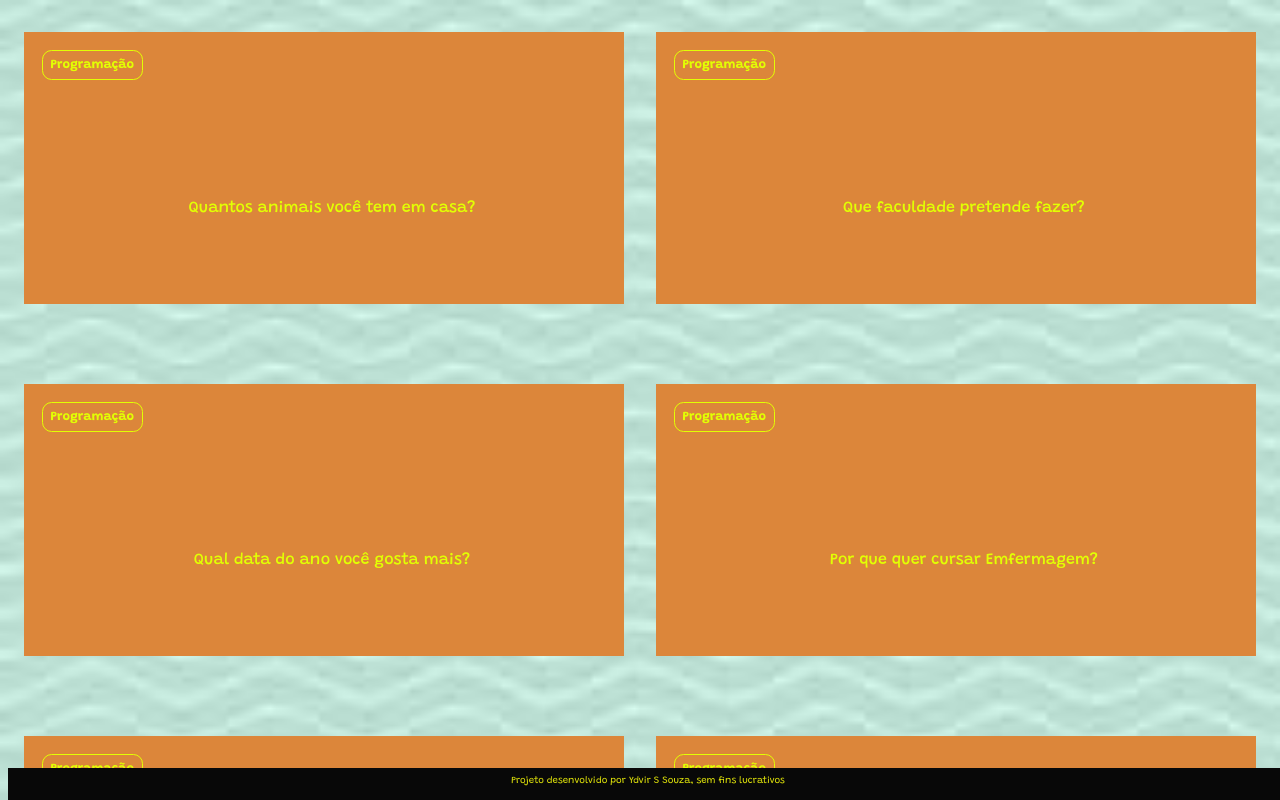
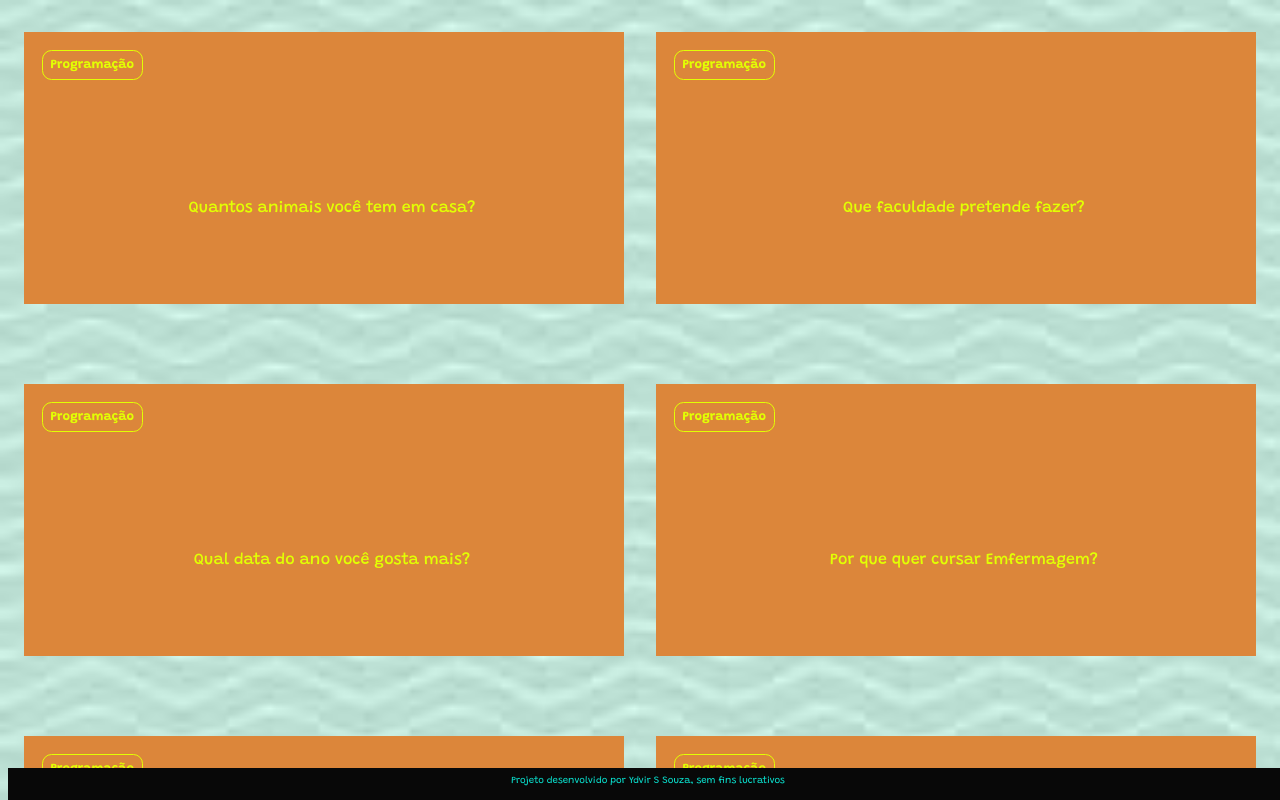
Before and after one commit to caroulinda/anacarol, a plain HTML site: page index.html in a window 1280 px wide. Shown: the top 800 px of the page. Drawn offline with Linux system fonts and the light colour scheme.

Commit message:
18/11/2024

```diff
--- a/style.css
+++ b/style.css
@@ -81,7 +81,7 @@ body {
 
 footer {
   background-color: rgb(8, 8, 8);
-  color: rgb(219, 222, 10);
+  color: rgb(10, 222, 204);
   position: fixed;
   bottom: 0;
   width: 100%;
```
